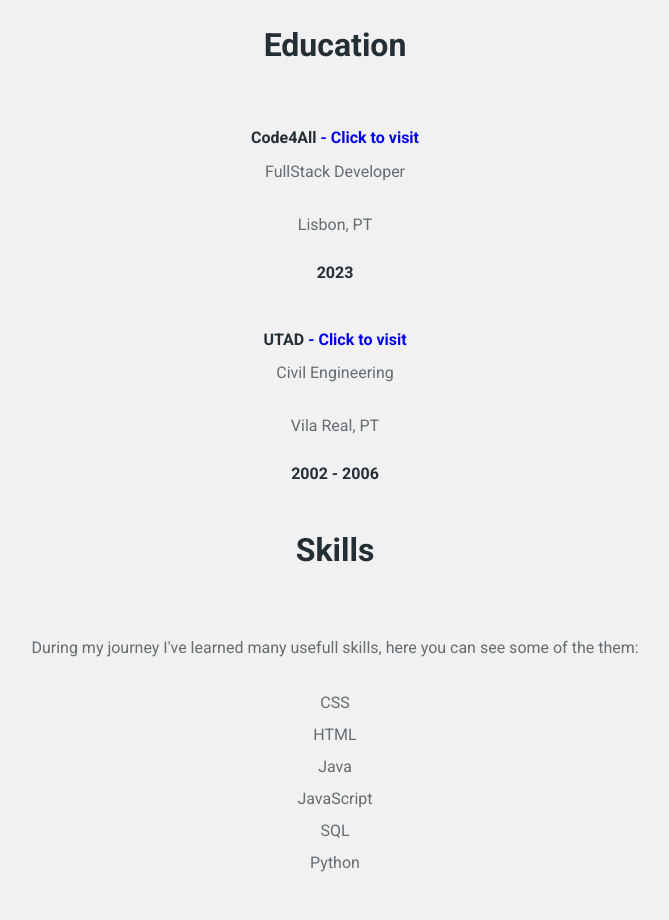
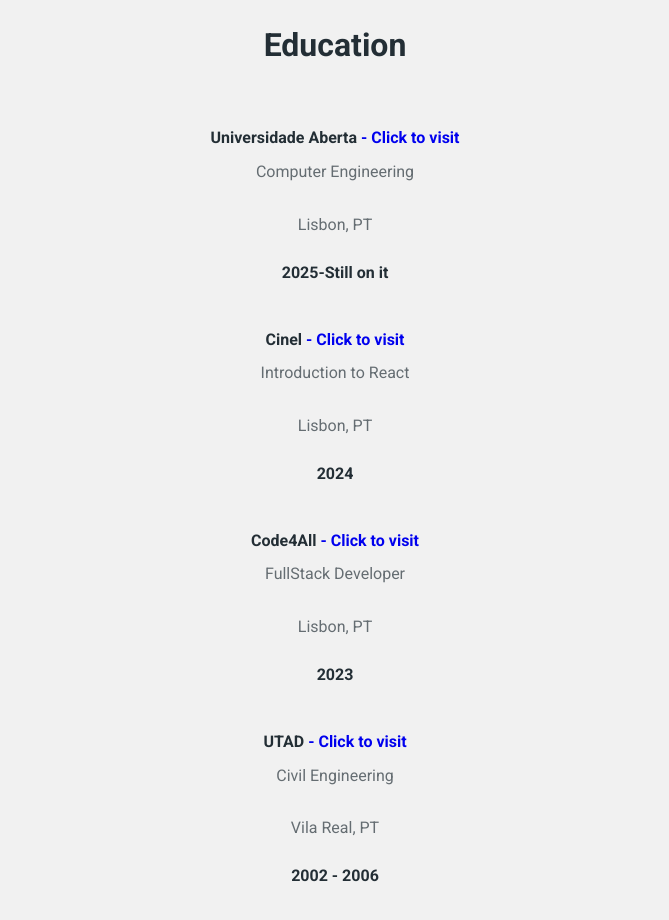
Before and after one commit to leomenino/Portfolio-main, a plain HTML site: page index.html in a window 1280 px wide. Shown: the part 2300-3220 px from the top of the page, without its empty margins (305-974 px from the left). Drawn offline with nearby package versions, Linux system fonts and the light colour scheme.

Commit message:
study change

```diff
--- a/index.html
+++ b/index.html
@@ -251,6 +251,38 @@
             <div class="skills-grid">
                 <div class="skills-left">
 
+                    <!-- Education 0 -->
+                   <div class="education">
+                    <div class="line">
+                        <div></div>
+                    </div>
+
+                    <div class="education-info">
+                        <h4 class="education-title">Universidade Aberta
+                            <a href="https://portal.uab.pt/">  -  Click to visit</a>
+                            </h4>
+                        <p>Computer Engineering</p>
+                        <p>Lisbon, PT</p>
+                        <h4 class="education-years">2025-Still on it</h4>
+                    </div>
+                </div>
+
+                 <!-- Education 0.5 -->
+                 <div class="education">
+                    <div class="line">
+                        <div></div>
+                    </div>
+
+                    <div class="education-info">
+                        <h4 class="education-title">Cinel
+                            <a href="https://formacao.cinel.pt/home?n_page=1&n_items=8">  -  Click to visit</a>
+                            </h4>
+                        <p>Introduction to React</p>
+                        <p>Lisbon, PT</p>
+                        <h4 class="education-years">2024</h4>
+                    </div>
+                </div>
+
                     <!-- Education 1 -->
                     <div class="education">
                         <div class="line">
```
